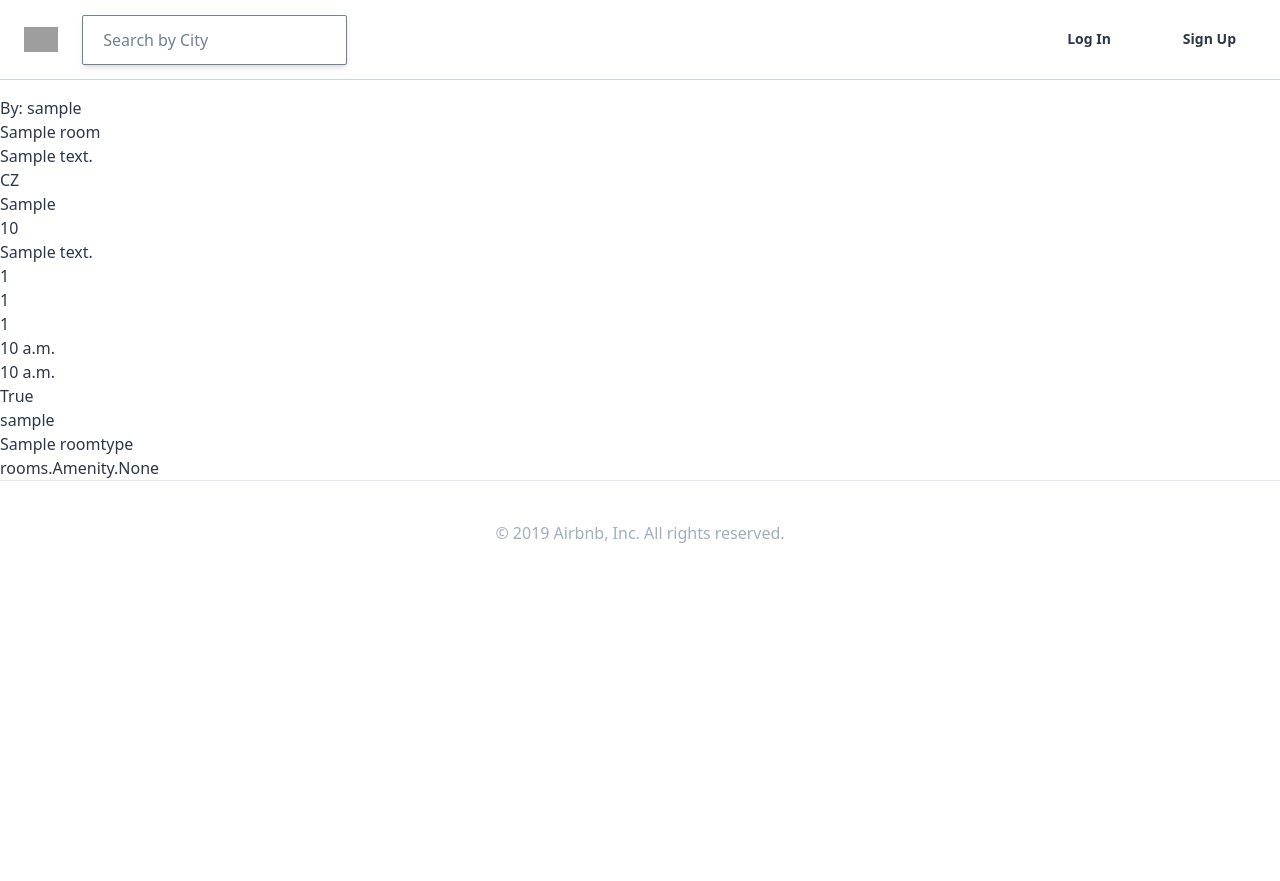
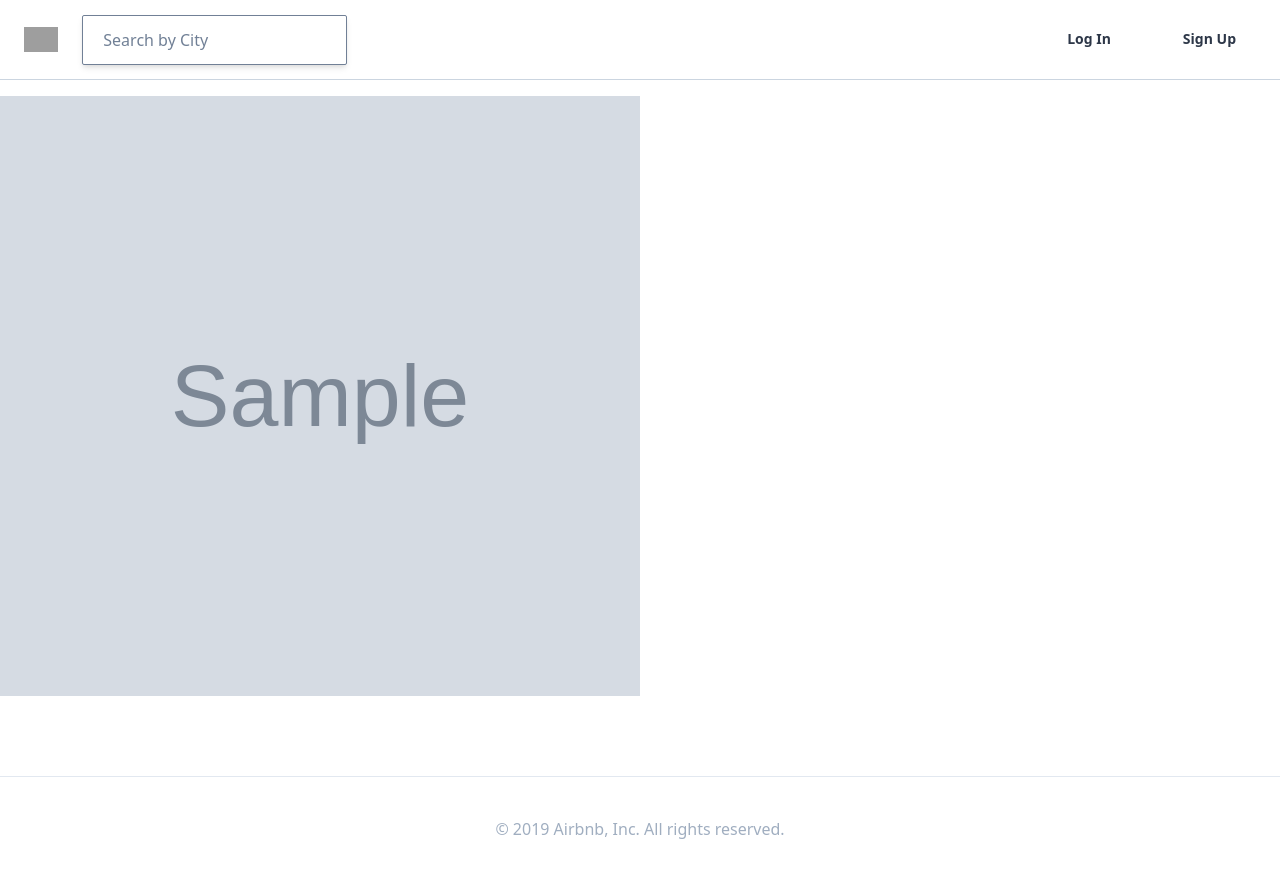
Before and after one commit to haeinjo/airbnb-clone, a Django app: page /rooms/1/ in a window 1280 px wide. Before the commit the page ends 543 px from the top, so only its background shows below. Run offline with Django 3.2, Linux system fonts and the light colour scheme; tables that the repository leaves empty hold one stand-in row (values such as "Sample post"); grey boxes marked "Sample" are stand-in pictures; one stand-in notice (Sample message) is shown; some libraries are stand-ins or nearby versions; grey boxes are pictures that could not be loaded.

Commit message:
22.0 Photo Grid

```diff
--- a/rooms/models.py
+++ b/rooms/models.py
@@ -114,3 +114,7 @@ class Room(core_models.TimeStampedModel):
         (photo,) = self.photos.all()[:1]
 
         return photo.file.url
+
+    def get_next_four(self):
+        photos = self.photos.all()[1:5]
+        return photos
--- a/templates/partials/messages.html
+++ b/templates/partials/messages.html
@@ -1,7 +1,7 @@
 {% if messages %}
 <ul class="absolute mx-auto left-0 right-0 flex justify-center top-0">
     {% for message in messages %}
-    <li class="message font-medium bg-gray-700 z-10 rounded-full w-64 text-center text-white py-4 px-6 {% if message.tags %}{{ message.tags }}"
+    <li class="message font-medium bg-gray-700 z-10 rounded-full w-1/3 text-center text-white py-4 px-6 {% if message.tags %}{{ message.tags }}"
         {% endif %}>{{ message }}</li>
     {% endfor %}
 </ul>
--- a/templates/rooms/room_detail.html
+++ b/templates/rooms/room_detail.html
@@ -5,22 +5,14 @@
 {% endblock page_title %}
 
 {% block content %}
-<div>
-    <h2>By: <a href="{{room.host.get_absolute_url}}">{{room.host.username}}</a></h2>
-    <p>{{ room.name }}</p>
-    <p>{{ room.description }}</p>
-    <p>{{ room.country }}</p>
-    <p>{{ room.city }}</p>
-    <p>{{ room.price }}</p>
-    <p>{{ room.address }}</p>
-    <p>{{ room.beds }}</p>
-    <p>{{ room.bedrooms }}</p>
-    <p>{{ room.baths }}</p>
-    <p>{{ room.check_in }}</p>
-    <p>{{ room.check_out }}</p>
-    <p>{{ room.instant_book }}</p>
-    <p>{{ room.host }}</p>
-    <p>{{ room.room_type }}</p>
-    <p>{{ room.amenities }}</p>
+<div class="container max-w-full h-75vh mb-20 flex mx-auto">
+    <div style="background-image:url({{room.first_photo}})" class="w-1/2 h-full bg-cover bg-center"></div>
+    <div class="w-1/2 flex flex-wrap">
+        {% for photo in room.get_next_four %}
+        <div style="background-image:url({{photo.file.url}})"
+            class="w-1/2 h-auto bg-cover bg-center border border-gray-700"></div>
+        {% endfor %}
+    </div>
 </div>
+
 {% endblock %}
--- a/users/urls.py
+++ b/users/urls.py
@@ -11,7 +11,7 @@ urlpatterns = [
     path("login/kakao/", views.kakao_login, name="kakao-login"),
     path("login/kakao/callback/", views.kakao_callback, name="kakao-callback"),
     path("logout/", views.logout_view, name="logout"),
-    path("singup/", views.SignUpView.as_view(), name="signup"),
+    path("signup/", views.SignUpView.as_view(), name="signup"),
     path(
         "verify/<str:key>/", views.complete_verification, name="complete-verification"
     ),
```
Also changed, not shown: users/mixins.py (+18 -4 lines), users/views.py (+16 -3 lines).
